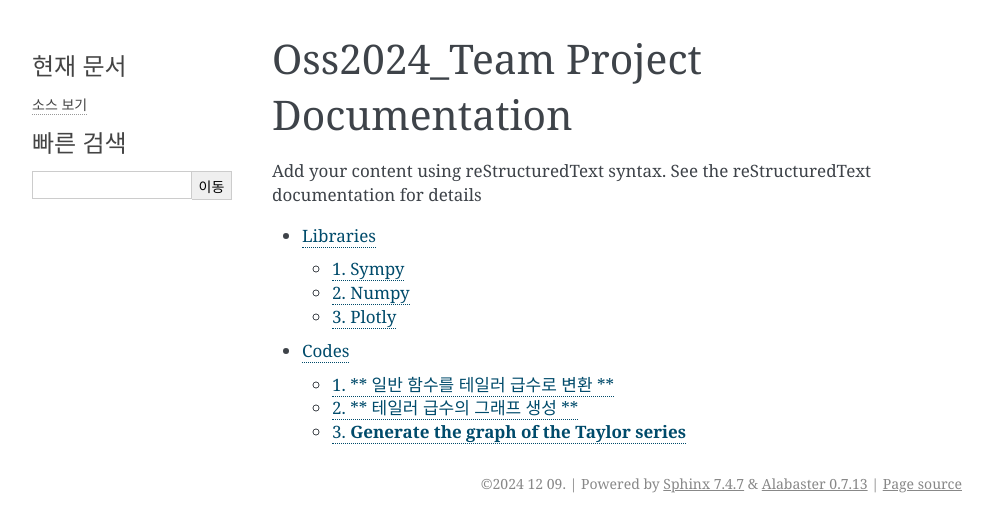
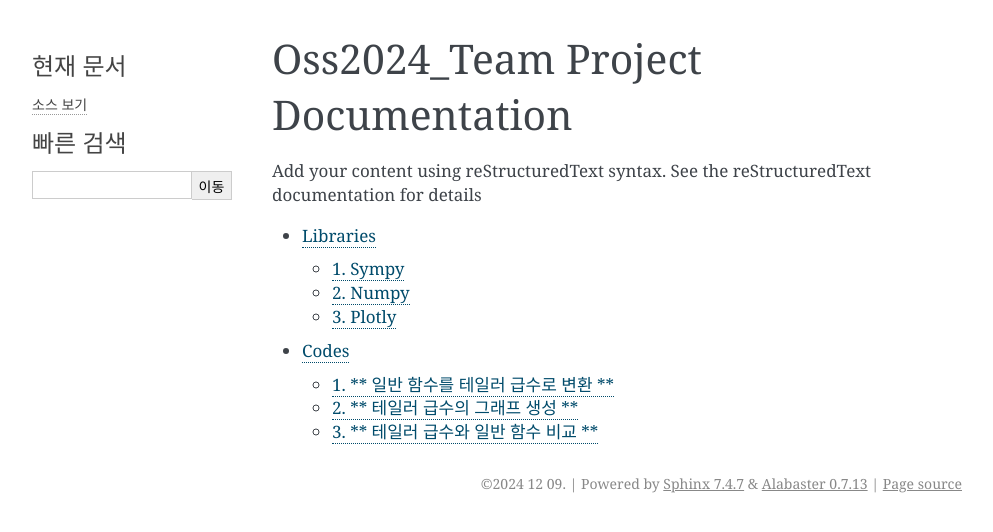
Before and after one commit to Musalar7/2024Oss-Team-Project---Taylor-series, a Sphinx documentation site: the page built from docs/source/index.rst, in a window 1280 px wide. Shown: the top 532 px of the page, without its empty margins (148-1141 px from the left). Built offline with Sphinx 7.4.7, drawn with Linux system fonts in a browser that asks for light colours; some of the changed lines change nothing that is shown.

Commit message:
Update Codes.rst

```diff
--- a/docs/source/Codes.rst
+++ b/docs/source/Codes.rst
@@ -22,7 +22,13 @@
 .. autofunction:: taylorseriesgap.plot_comparison
 
 
-3. **Generate the graph of the Taylor series**
+3. ** 테일러 급수와 일반 함수 비교 **
 ---------------------
 
-To convert the Taylor series created in the first step into a graph, you can use the `plot()` function. This function calculates the Taylor series at the given center and order and generates a graph that visually compares the original function and the Taylor series using Plotly.
+1, 2단계에서 구한 테일러 급수와 일반 함수 값들을 비교하여, 오차가 존재하는 영역을 시각적으로 표시하기 위해 diff_area()함수를 이용할 수 있습니다.
+
+원본 함수와 테일러 급수 간의 차이를 구한 후, 차이에 따라 다르게 색을 입힌 영역을 Plotly 라이브러리로 생성합니다.
+
+이 함수는 오차가 양수일 경우 파란색, 음수일 경우 빨간색으로 구간을 색칠합니다.
+
+.. autofunction:: Taylor_Seriesgraph_diff.diff_area
```
